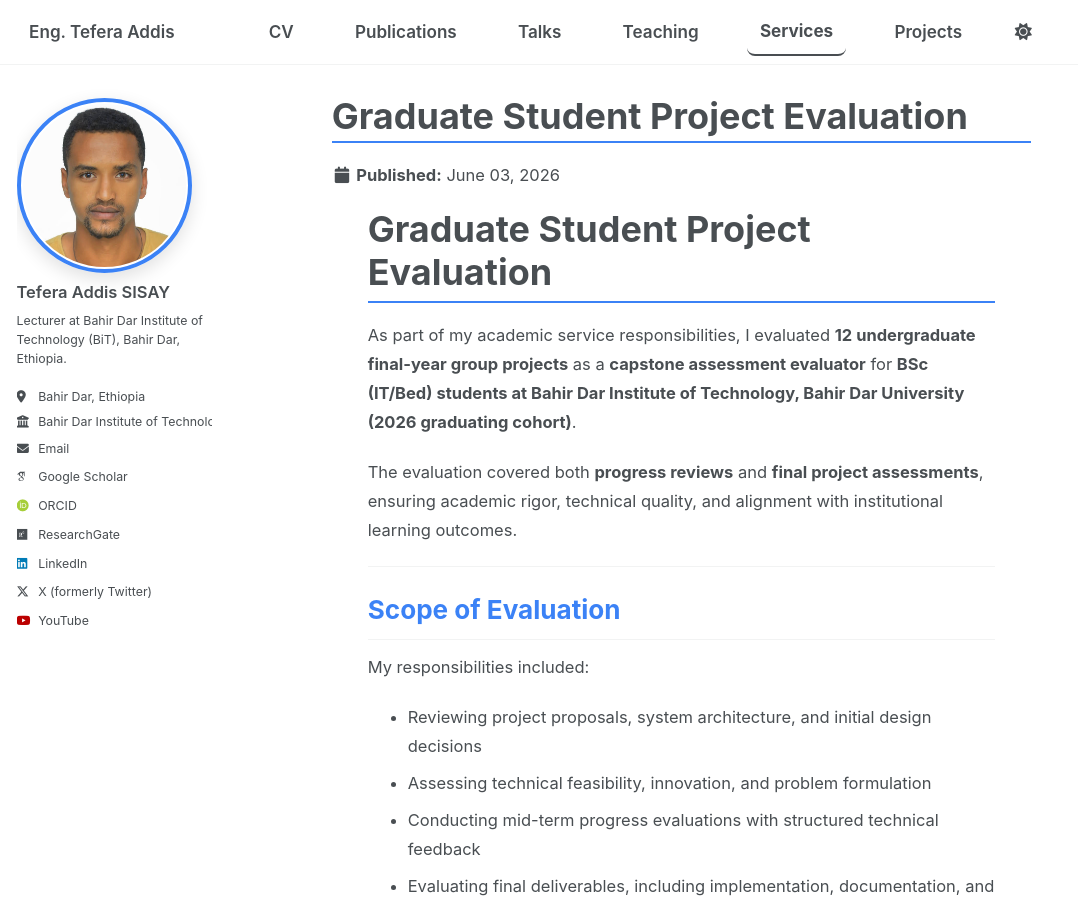
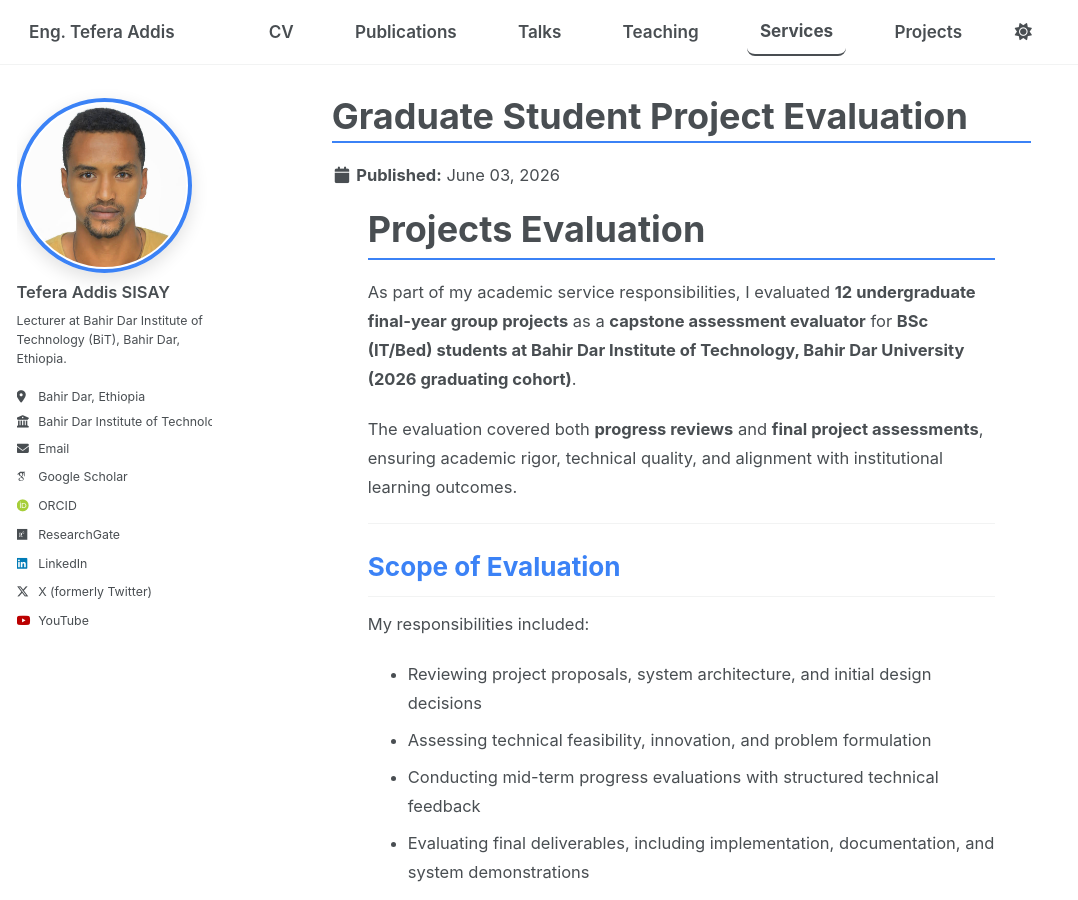
Before and after one commit to tefera-addis-sisay/tefera-addis-sisay.github.io, a Jekyll site: the page built from _services/graduate-project-evaluation.md, in a window 1280 px wide and 900 px high. Shown: the whole window, without its empty margins (0-1078 px from the left). Built offline with Jekyll 4.4.1, drawn with Linux system fonts in a browser that asks for light colours; some web fonts are replaced; a script bundle is joined from its source files by our own code; library files that are not in the unit come from our copies.

Commit message:
Update graduate-project-evaluation.md

```diff
--- a/_services/graduate-project-evaluation.md
+++ b/_services/graduate-project-evaluation.md
@@ -6,7 +6,7 @@ layout: single
 author_profile: true
 ---
 
-# Graduate Student Project Evaluation
+# Projects Evaluation
 
 As part of my academic service responsibilities, I evaluated **12 undergraduate final-year group projects** as a **capstone assessment evaluator** for **BSc (IT/Bed) students at Bahir Dar Institute of Technology, Bahir Dar University (2026 graduating cohort)**.
 
```
